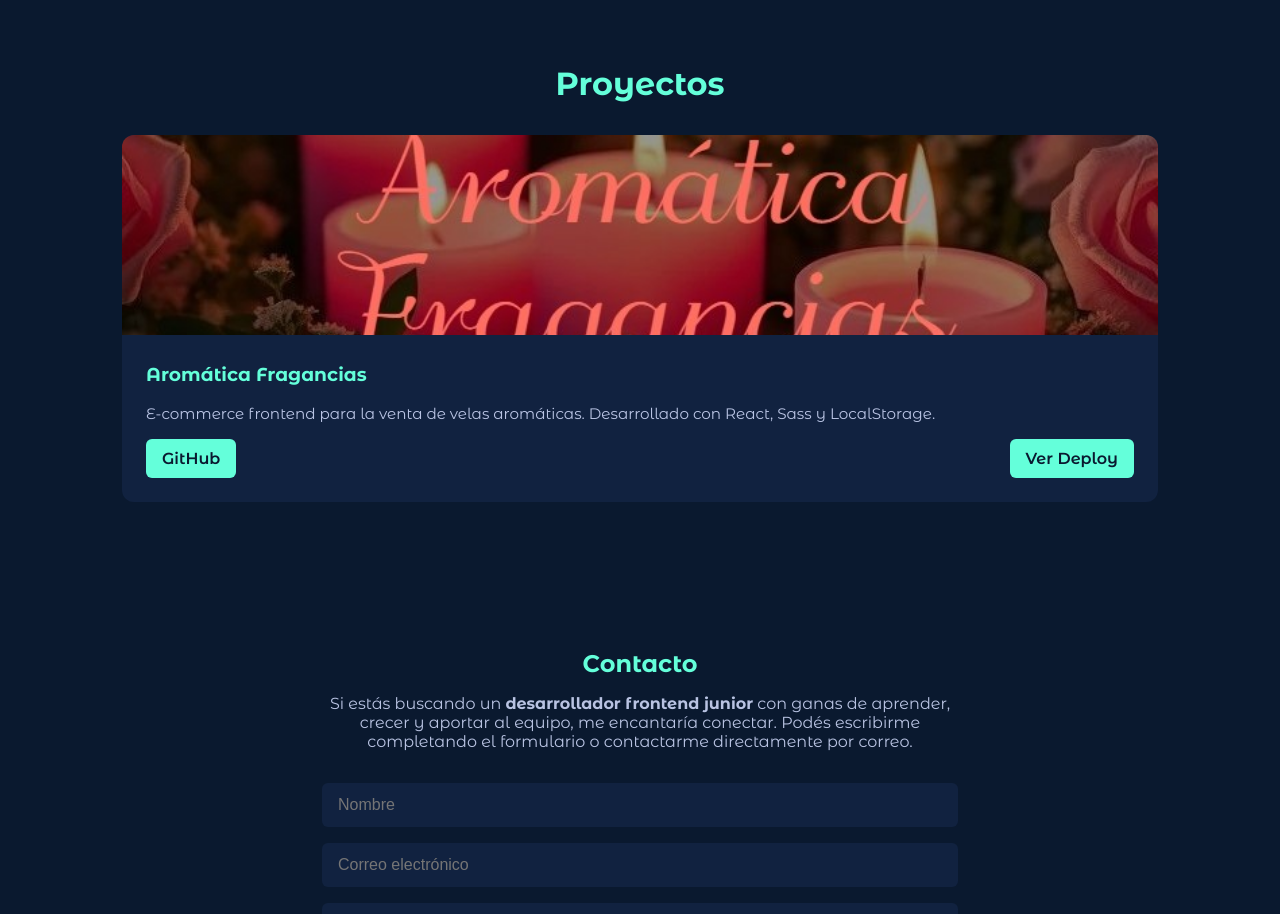
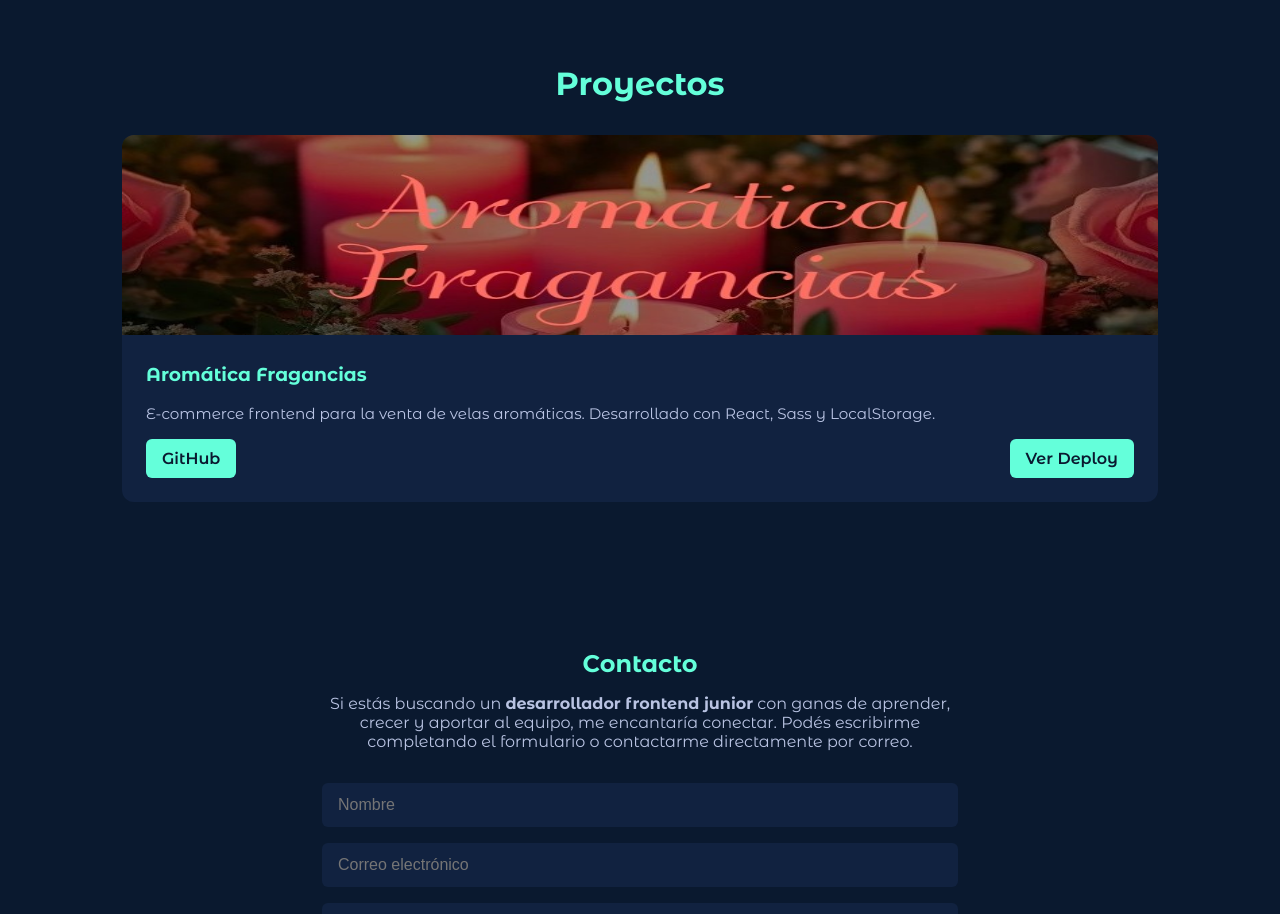
Before and after one commit to JuanVignolles/Portfolio-Juan-Vignolles, a React (Vite) app: page / in a window 1280 px wide. Shown: the part 1500-2414 px from the top of the page. Built offline with nearby package versions, Linux system fonts and the light colour scheme; a web font is replaced by a local one.

Commit message:
fixeado estilo en la imagen del proyecto

```diff
--- a/src/index.css
+++ b/src/index.css
@@ -230,7 +230,7 @@ section {
 .project-card img {
   width: 100%;
   height: 200px;
-  object-fit: cover;
+  object-fit: fit;
 }
 
 .project-info {
```
